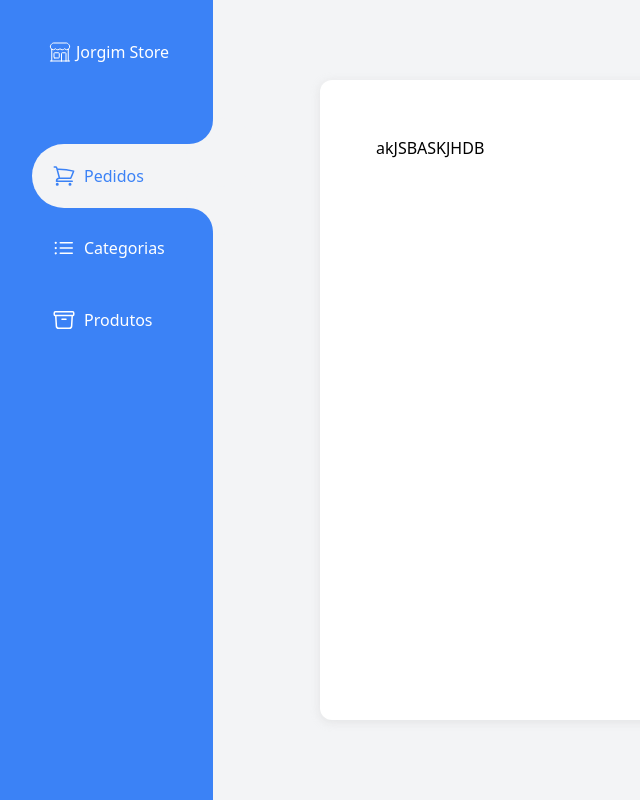
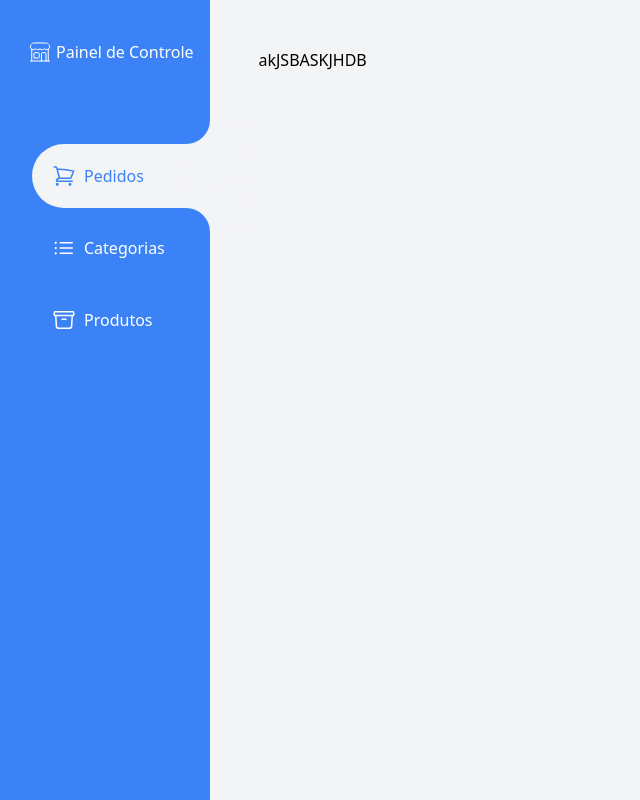
Before and after one commit to felipeJJ/e-commerce-admin, a Next.js app: page / in a window 1280 px wide. Shown: the whole page, without its empty margins (0-640 px from the left). Built offline with nearby package versions, Linux system fonts and the light colour scheme.

Commit message:
style: changing the the layout style

```diff
--- a/components/Form.tsx
+++ b/components/Form.tsx
@@ -89,9 +89,8 @@ export default function Form({_id, nome:nomeExixtente, descricao: descricaoExixt
               value={data.nome}
               onChange={handleChange}
               id="nome"
-              />
+            />
           </label>
-
           <p className='pl-2 mb-2 text-blue-500'>Imagens do produto </p>
           <div className='mb-2 flex flex-wrap gap-2 items-center'>
             <ReactSortable list={imagens}
@@ -116,7 +115,6 @@ export default function Form({_id, nome:nomeExixtente, descricao: descricaoExixt
               <input type="file" onChange={uploadImagens} className='hidden'/>
             </label>
           </div>
-
           <label className='flex flex-col'>
             <p className='pl-2'> Descrição do produto </p>
             <textarea
@@ -126,7 +124,6 @@ export default function Form({_id, nome:nomeExixtente, descricao: descricaoExixt
               id="descricao"
               />
           </label>
-
           <label className='flex flex-col'>
             <p className='pl-2'> Preço do produto</p>
             <input
@@ -137,7 +134,6 @@ export default function Form({_id, nome:nomeExixtente, descricao: descricaoExixt
               id="preco"
               />
           </label>
-
           <button
             type="submit"
             className="btn-primary">
--- a/components/Layout.tsx
+++ b/components/Layout.tsx
@@ -4,11 +4,10 @@ export default function Layout({children}: any) {
   return (
     <div className="bg-blue-500 min-h-screen flex ">
       <Nav />
-      <div className="w-full bg-gray-100 justify-center items-center flex ">
-        <div id="principal" className="bg-white shadow-[0px_2px_8px_1px_rgba(200,200,200,0.3)] rounded-xl p-14 w-4/5 h-4/5  overflow-scroll">
+      <div className="w-full bg-gray-100 p-12 overflow-scroll ">
           {children}
         </div>
       </div>
-    </div>
+
   )
 }
--- a/components/Nav.tsx
+++ b/components/Nav.tsx
@@ -11,12 +11,12 @@ export default function Nav() {
     return (
         <div className=" text-white w-1/5 block  ">
             <div className="border-l-8 border-solid h-full border-blue-500 p-5 pr-0">
-                <a className="flex gap-1 mb-20 mt-5 ml-5 mr-10 relative">
+                <a className="flex gap-1 mb-20 mt-5">
                     <svg xmlns="http://www.w3.org/2000/svg" fill="none" viewBox="0 0 24 24" strokeWidth={1} stroke="currentColor" className="w-6 h-6">
                         <path strokeLinecap="round" strokeLinejoin="round" d="M13.5 21v-7.5a.75.75 0 01.75-.75h3a.75.75 0 01.75.75V21m-4.5 0H2.36m11.14 0H18m0 0h3.64m-1.39 0V9.349m-16.5 11.65V9.35m0 0a3.001 3.001 0 003.75-.615A2.993 2.993 0 009.75 9.75c.896 0 1.7-.393 2.25-1.016a2.993 2.993 0 002.25 1.016c.896 0 1.7-.393 2.25-1.016a3.001 3.001 0 003.75.614m-16.5 0a3.004 3.004 0 01-.621-4.72L4.318 3.44A1.5 1.5 0 015.378 3h13.243a1.5 1.5 0 011.06.44l1.19 1.189a3 3 0 01-.621 4.72m-13.5 8.65h3.75a.75.75 0 00.75-.75V13.5a.75.75 0 00-.75-.75H6.75a.75.75 0 00-.75.75v3.75c0 .415.336.75.75.75z" />
                     </svg>
                     <span>
-                        Jorgim Store
+                        Painel de Controle
                     </span>
                 </a>
                 <nav className="flex flex-col gap-2 ml-1">
```
